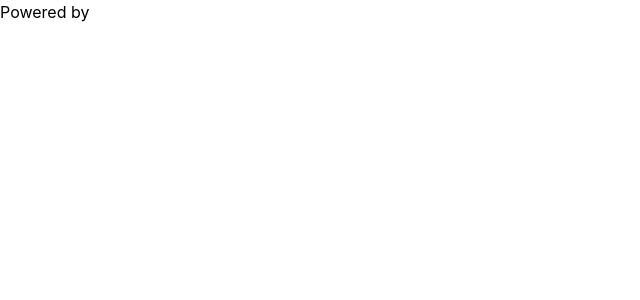
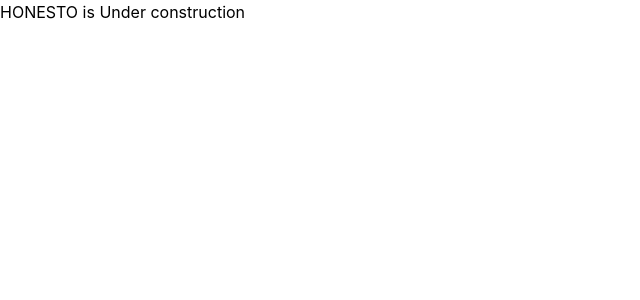
Before and after one commit to horaciosystem/Honesto, a Next.js app: page / in a window 1280 px wide. Shown: the top 300 px of the page, without its empty margins (0-640 px from the left). Built offline with nearby package versions, Linux system fonts and the light colour scheme.

Commit message:
Adjust home to test deploy on vercel

```diff
--- a/pages/index.js
+++ b/pages/index.js
@@ -9,17 +9,9 @@
         <link rel="icon" href="/favicon.ico" />
       </Head>
 
-      <main className=""></main>
+      <main className="">HONESTO is Under construction</main>
 
-      <footer className="">
-        <a
-          href="https://vercel.com?utm_source=create-next-app&utm_medium=default-template&utm_campaign=create-next-app"
-          target="_blank"
-          rel="noopener noreferrer"
-        >
-          Powered by{" "}
-        </a>
-      </footer>
+      <footer className=""></footer>
     </div>
   );
 }
```
